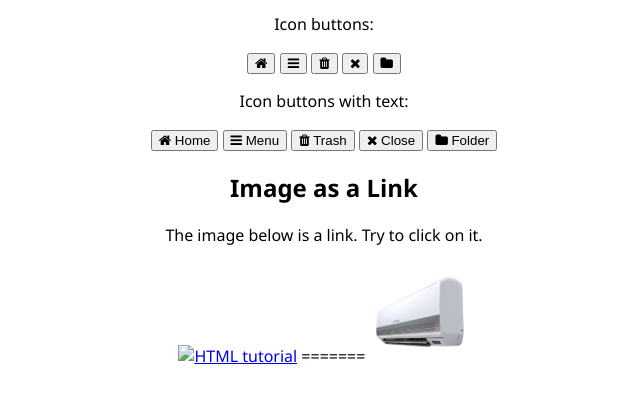
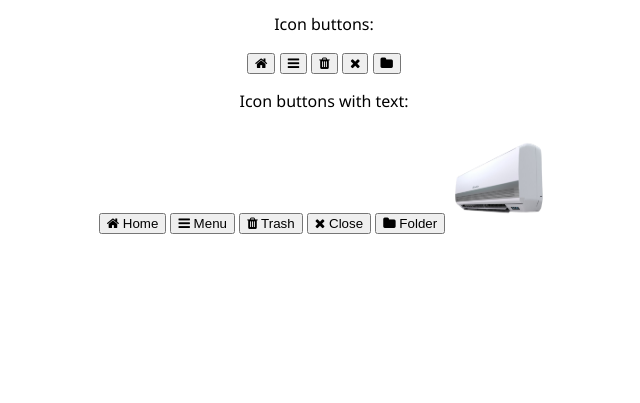
Before and after one commit to IyadMoussa/OldAndFaulty.org, a plain HTML site: page index.html in a window 1280 px wide. Shown: the part 111-514 px from the top of the page, without its empty margins (316-956 px from the left). Drawn offline with Linux system fonts and the light colour scheme.

Commit message:
Update index.html

```diff
--- a/index.html
+++ b/index.html
@@ -22,14 +22,4 @@
 <button class="btn"><i class="fa fa-close"></i> Close</button>
 <button class="btn"><i class="fa fa-folder"></i> Folder</button>
 
-<h2>Image as a Link</h2>
-
-<p>The image below is a link. Try to click on it.</p>
-
-<a href="default.asp"><img src="smiley.gif" alt="HTML tutorial" style="width:42px;height:42px;"></a>
-
-</body>
-</html>
-
-=======
 <a href="air_conditioner.html"><img src="site_images/Air_conditioner_image.png"; style="width: 100px; height: 100px;">
```
